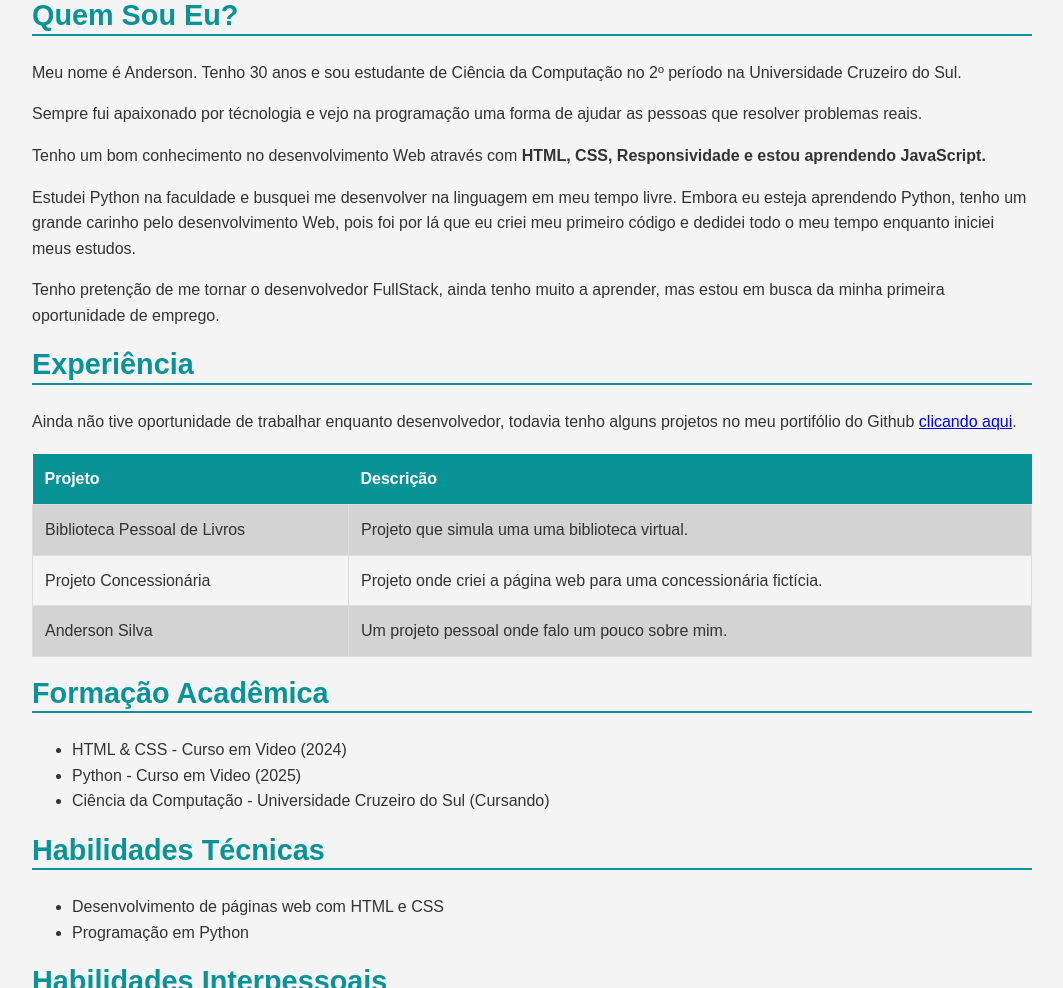
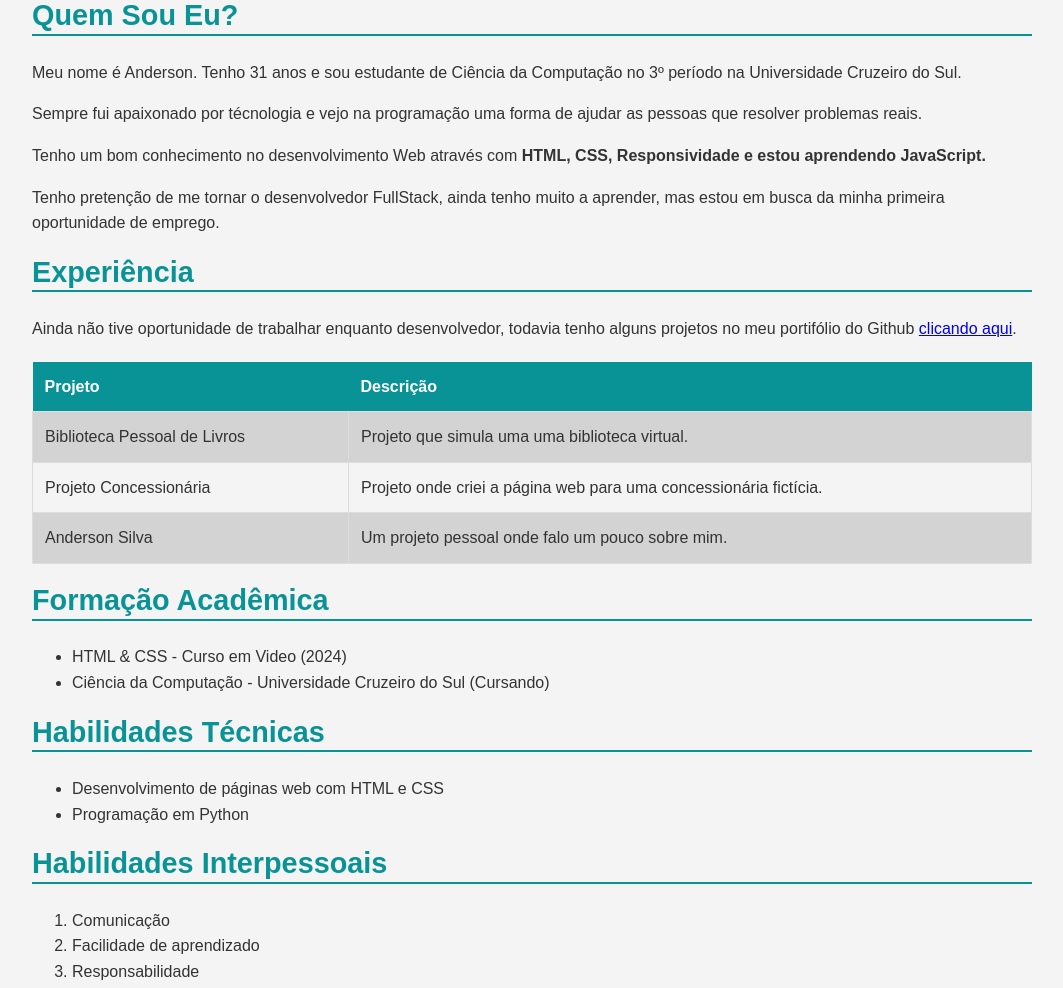
Before and after one commit to Anderson-dev-ti/meu_curriculo, a plain HTML site: page index.html in a window 1280 px wide. Shown: the part 294-1282 px from the top of the page, without its empty margins (108-1171 px from the left). Drawn offline with Linux system fonts and the light colour scheme.

Commit message:
Atualizei meu currículo

```diff
--- a/index.html
+++ b/index.html
@@ -19,10 +19,9 @@
     <main>
         <section id="sobre">
             <h2>Quem Sou Eu?</h2>
-            <p>Meu nome é Anderson. Tenho 30 anos e sou estudante de Ciência da Computação no 2º período na Universidade Cruzeiro do Sul.</p>
+            <p>Meu nome é Anderson. Tenho 31 anos e sou estudante de Ciência da Computação no 3º período na Universidade Cruzeiro do Sul.</p>
             <p>Sempre fui apaixonado por técnologia e vejo na programação uma forma de ajudar as pessoas que resolver problemas reais.</p>
             <p>Tenho um bom conhecimento no desenvolvimento Web através com <strong>HTML, CSS, Responsividade e estou aprendendo JavaScript.</strong></p>
-            <p>Estudei Python na faculdade e busquei me desenvolver na linguagem em meu tempo livre. Embora eu esteja aprendendo Python, tenho um grande carinho pelo desenvolvimento Web, pois foi por lá que eu criei meu primeiro código e dedidei todo o meu tempo enquanto iniciei meus estudos.</p>
             <p>Tenho pretenção de me tornar o desenvolvedor FullStack, ainda tenho muito a aprender, mas estou em busca da minha primeira oportunidade de emprego.</p>
         </section>
 
@@ -52,7 +51,6 @@
             <h2>Formação Acadêmica</h2>
             <ul>
                 <li>HTML & CSS - Curso em Video (2024)</li>
-                <li>Python - Curso em Video (2025)</li>
                 <li>Ciência da Computação - Universidade Cruzeiro do Sul (Cursando)</li>
 
             </ul>
```
